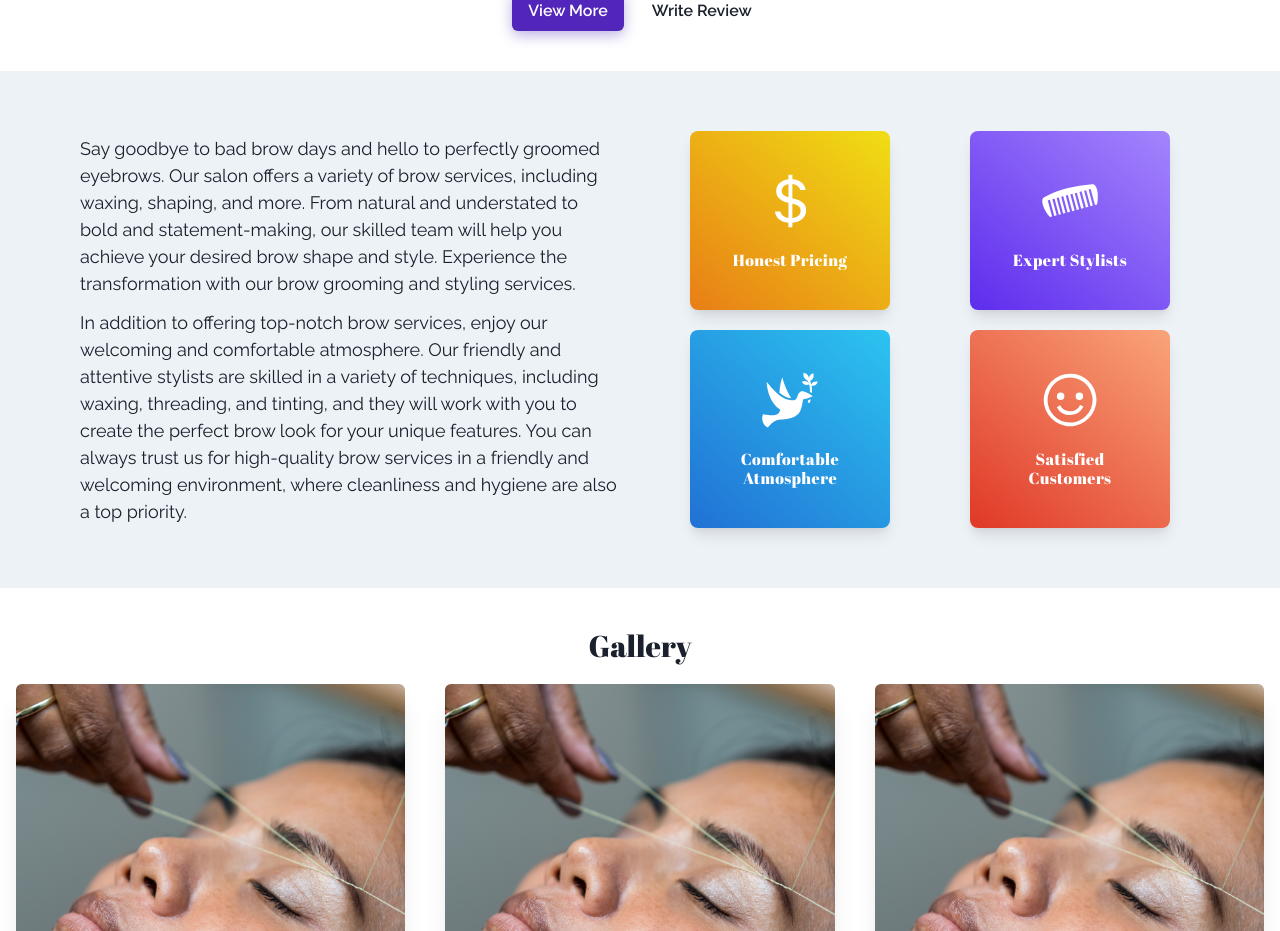
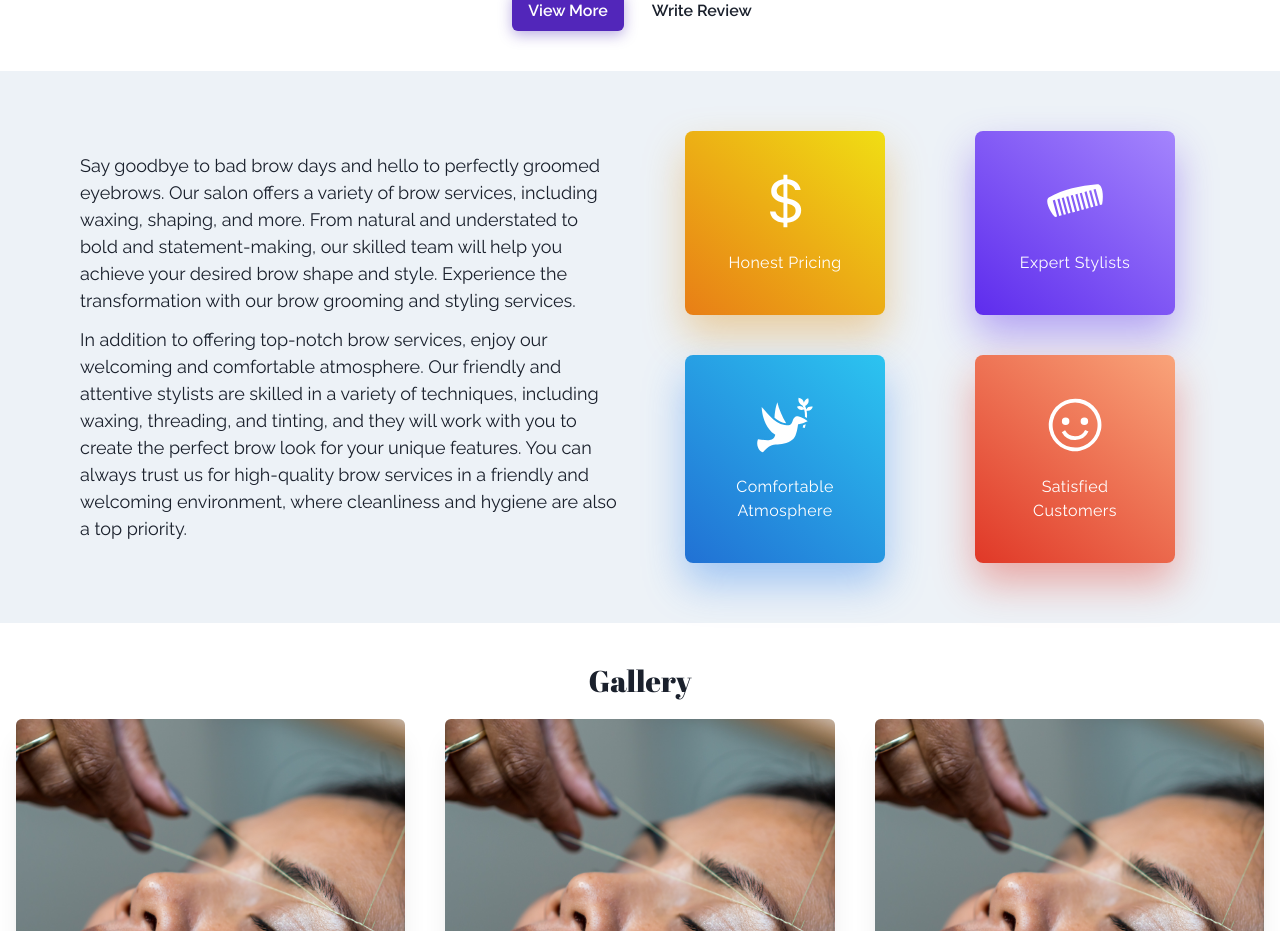
Before and after one commit to ibaniya98/liana-eyebrow, a Next.js app: page / in a window 1280 px wide. Shown: the part 820-1751 px from the top of the page. Built offline with nearby package versions, Linux system fonts and the light colour scheme.

Commit message:
update box shadow

```diff
--- a/components/about/index.tsx
+++ b/components/about/index.tsx
@@ -1,4 +1,4 @@
-import { Box, Heading, SimpleGrid, Text } from "@chakra-ui/react";
+import { Box, ChakraProps, Heading, SimpleGrid, Text } from "@chakra-ui/react";
 import { ReactNode, createElement } from "react";
 import { GiComb, GiPeaceDove } from "react-icons/gi";
 import { VscSmiley } from "react-icons/vsc";
@@ -8,16 +8,17 @@ interface TileProps {
   title: string;
   icon: ReactNode;
   bgGradient: string;
+  boxShadow?: string;
 }
 
-function Tile({ title, bgGradient, icon }: TileProps) {
+function Tile({ title, bgGradient, icon, boxShadow }: TileProps) {
   return (
     <Box
       w="100%"
       maxW="200px"
       p="10"
       borderRadius="lg"
-      boxShadow="lg"
+      boxShadow={boxShadow || "md"}
       minH="100px"
       textAlign="center"
       textColor="white"
@@ -28,9 +29,9 @@ function Tile({ title, bgGradient, icon }: TileProps) {
         {icon}
       </Box>
 
-      <Heading size="sm" letterSpacing="wide">
+      <Text fontSize="md" letterSpacing="wide">
         {title}
-      </Heading>
+      </Text>
     </Box>
   );
 }
@@ -38,26 +39,30 @@ function Tile({ title, bgGradient, icon }: TileProps) {
 export default function About() {
   return (
     <Box>
-      <SimpleGrid columns={{ base: 1, sm: 2 }} gap="5">
+      <SimpleGrid columns={{ base: 1, sm: 2 }} gap="10">
         <Tile
           title="Honest Pricing"
           bgGradient="linear(40deg, #e87e16 0%, #f0de14 100%)"
+          boxShadow="0px 20px 40px 0px rgb(224 149 32 / 40%)"
           icon={<BsCurrencyDollar />}
         />
         <Tile
           title="Expert Stylists"
           bgGradient="linear(40deg, #5e2ced 0%, #a485fd 100%)"
+          boxShadow="0px 20px 40px 0px rgb(94 44 237 / 40%)"
           icon={<GiComb />}
         />
 
         <Tile
           title="Comfortable Atmosphere"
           bgGradient="linear(40deg, #2171d4 0%, #2cc4f0 100%)"
+          boxShadow="0px 20px 40px 0px rgb(44 130 237 / 40%)"
           icon={<GiPeaceDove />}
         />
         <Tile
           title="Satisfied Customers"
           bgGradient="linear(40deg, #e03827 0%, #f9a47a 100%)"
+          boxShadow="0px 20px 40px 0px rgb(224 56 39 / 40%)"
           icon={<VscSmiley />}
         />
       </SimpleGrid>
```
